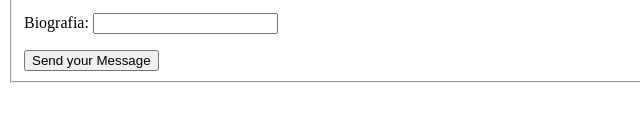
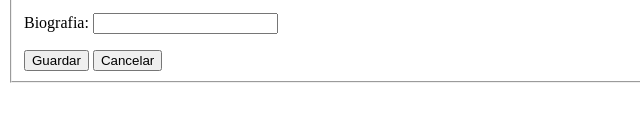
Before and after one commit to sbravoa1/p59-Plataforma_Web, a plain HTML site: page html-03/index.html in a window 1280 px wide. Shown: the part 216-338 px from the top of the page, 0-640 px from the left. Drawn offline with Linux system fonts and the light colour scheme.

Commit message:
Update index.html

```diff
--- a/html-03/index.html
+++ b/html-03/index.html
@@ -54,7 +54,8 @@
                 <label for="">Biografia: </label>
                 <input  type="text" class="redondeado" value=""  >
             </p>
-            <button value="" >Send your Message</button>
+            <button value="" >Guardar</button>
+            <button value="" >Cancelar</button>
         </fieldset>
 
     </div>
```
